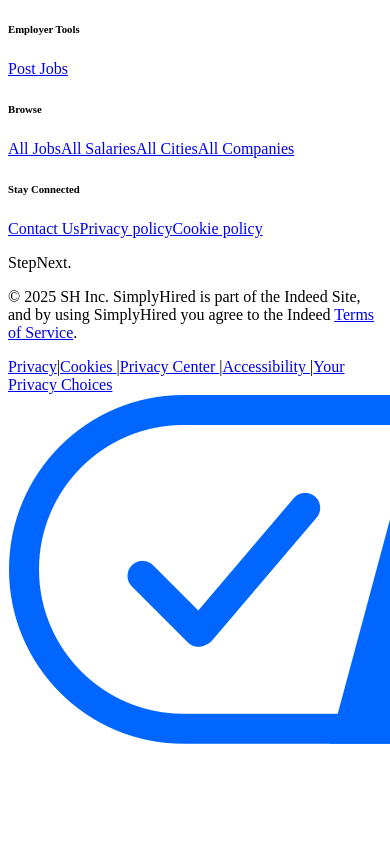
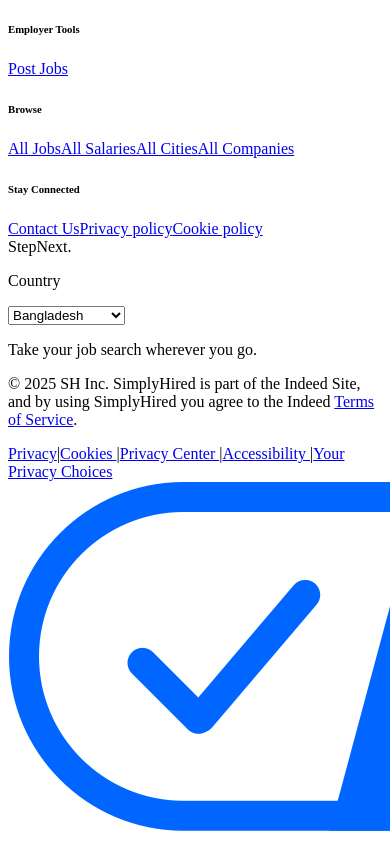
Before and after one commit to GoinnoviorLimited/StepNext-Job-Portal, a React (Vite) app: page / in a window 390 px wide. Shown: the part 3187-4030 px from the top of the page. Before the commit the page ends 3943 px from the top, so only its background shows below. Built offline with nearby package versions, Linux system fonts and the light colour scheme.

Commit message:
Full responsiveness done

```diff
--- a/src/Components/BannerSection/Banner.jsx
+++ b/src/Components/BannerSection/Banner.jsx
@@ -6,10 +6,10 @@
     <div>
       <div className="bg-slate-400/10 my-20 relative">
         <div
-          className=" md:w-90 py-10 h-60 sm:h-80 md:h-90 md:ml-auto md:mr-20 lg:mx-auto
+          className=" md:w-90 lg:w-120 lg:flex items-center lg:mr-40  py-10 h-60 sm:h-80 md:h-90 md:ml-auto md:mr-20 xl:mx-auto
       "
         >
-          <div className="hidden  md:block text-center">
+          <div className="hidden  md:block text-center w-full ">
             <h2 className="text-lg font-bold ">
               Already have a resume? Create/Get your Industry/Corporate Standard
               CV/Resume through StepNext.
@@ -18,7 +18,7 @@
               Match with a career coach who knows your industry for an expert
               resume review
             </p>
-            <div className="flex flex-col justify-center items-center gap-4 mt-4">
+            <div className="flex flex-col lg:flex-row justify-center items-center gap-4 mt-4 w-full">
               <Buttons className="order-2 lg:order-1">Get Resume Help</Buttons>
               <Buttons className="order-1 lg:order-2">
                 Get Premium Resume
@@ -36,19 +36,19 @@
         </div>
         <div>
           <img
-            className="absolute left-0 bottom-0 w-70 sm:w-95 "
+            className="absolute left-0 bottom-0 w-70 sm:w-100 "
             src="https://www.simplyhired.com/next-assets/careerServicesBanner/img-left.webp"
             alt=""
           />
           <img
-            className="absolute bottom-0 right-0 w-99  hidden lg:block"
+            className="absolute bottom-0 right-0 w-99  hidden xl:block"
             src="https://www.simplyhired.com/next-assets/careerServicesBanner/img-right.webp"
             alt=""
           />
         </div>
       </div>
       <div className="md:hidden">
-        <div className="text-center w-full px-4 xs:w-100 mx-auto -mt-15">
+        <div className="text-center md:w-full px-4 w-100 mx-auto -mt-15">
           <h2 className="text-xl font-bold mb-2">
             Already have a resume? Create/Get your Industry/Corporate Standard
             CV/Resume through StepNext.
@@ -57,8 +57,8 @@
             Match with a career coach who knows your industry for an expert
             resume review
           </p>
-          <div className="flex flex-col md:flex-row justify-center items-center gap-4 mt-4">
-            <Buttons className="order-2 md:order-1">Get Resume Help</Buttons>
+          <div className="flex flex-col md:flex-row justify-center items-center gap-4 mt-4 w-full">
+            <Buttons className="order-2 md:order-1 ">Get Resume Help</Buttons>
             <Buttons className="order-1 md:order-2">Get Premium Resume</Buttons>
           </div>
           <div className="flex items-center justify-center mt-4 gap-1">
--- a/src/Components/BrowseSection/Browse.jsx
+++ b/src/Components/BrowseSection/Browse.jsx
@@ -18,7 +18,9 @@
       <div className="flex justify-center">
         <button
           onClick={() => setOpen(!open)}
-          className="cursor-pointer text-[#22A7F0] hover:bg-slate-400/10 p-2 rounded-md"
+          className={`cursor-pointer text-[#22A7F0] p-3 rounded-md transition-colors duration-300 ${
+            open ? "bg-slate-400/10" : "hover:bg-slate-400/10"
+          }`}
         >
           <FaChevronDown
             size={24}
@@ -30,7 +32,7 @@
       </div>
       {/* Dropdown */}
       {open && (
-        <div className="mt-10 px-6">
+        <div className="mt-10 px-6 ">
           {/* Explore jobs--- */}
           <ExploreJobs />
           <div className="flex flex-col items-center my-10 gap-y-4">
--- a/src/Components/BrowseSection/ExploreJobs.jsx
+++ b/src/Components/BrowseSection/ExploreJobs.jsx
@@ -15,7 +15,7 @@
   }, []);
 
   return (
-    <div className="grid grid-cols-1 md:grid-cols-2 lg:grid-cols-4 gap-10 max-w-6xl mx-auto">
+    <div className="grid grid-cols-1 md:grid-cols-2 lg:grid-cols-4 gap-10 max-w-6xl mx-auto ">
       {Object.entries(menuData).map(([section, items]) => (
         <div key={section}>
           <h3 className="font-semibold mb-4 text-xl">{section}</h3>
--- a/src/Components/Footer/Footer.jsx
+++ b/src/Components/Footer/Footer.jsx
@@ -21,7 +21,7 @@
               Resources and Tools
               <FaChevronDown
                 size={14}
-                className={`transition-transform duration-300 ${
+                className={`transition-transform duration-300  ${
                   isOpen ? "rotate-180" : ""
                 }`}
               />
@@ -96,7 +96,6 @@
             <nav>
               <h6 className="footer-title capitalize">Employer Tools</h6>
               <NavLink className="link link-hover">Post Jobs</NavLink>
-
             </nav>
 
             <nav>
@@ -116,10 +115,27 @@
           </div>
         </footer>
       </div>
-      <footer>
-        <div className="xs:flex  items-center justify-center max-w-7xl gap-6  mx-auto my-6">
-          <p className="text-3xl font-bold ">StepNext.</p>
-          <div className="flex flex-col items-center">
+      <footer className="px-2">
+        <div className="flex flex-col md:flex-row items-center justify-center max-w-7xl gap-6  mx-auto my-6 ">
+          <div>
+            <a className=" text-4xl md:text-4xl font-bold cursor-pointer flex justify-center">
+              <span className="text-[#22A7F0]">Step</span>Next.
+            </a>
+            <div className="md:hidden">
+              <p className="mt-4 mb-2 text-black/70">Country</p>
+              <select
+                defaultValue="Bangladesh"
+                className="select select-neutral outline-0"
+              >
+                <option>Bangladesh</option>
+                <option>North America</option>
+                <option>EU west</option>
+                <option>South East Asia</option>
+              </select>
+              <p className="text-xs font-semibold mt-6">Take your job search wherever you go.</p>
+            </div>
+          </div>
+          <div className="flex flex-col items-center p-4">
             <p className="text-xs font-semibold">
               &copy; 2025 SH Inc. SimplyHired is part of the Indeed Site, and by
               using SimplyHired you agree to the Indeed{" "}
```
